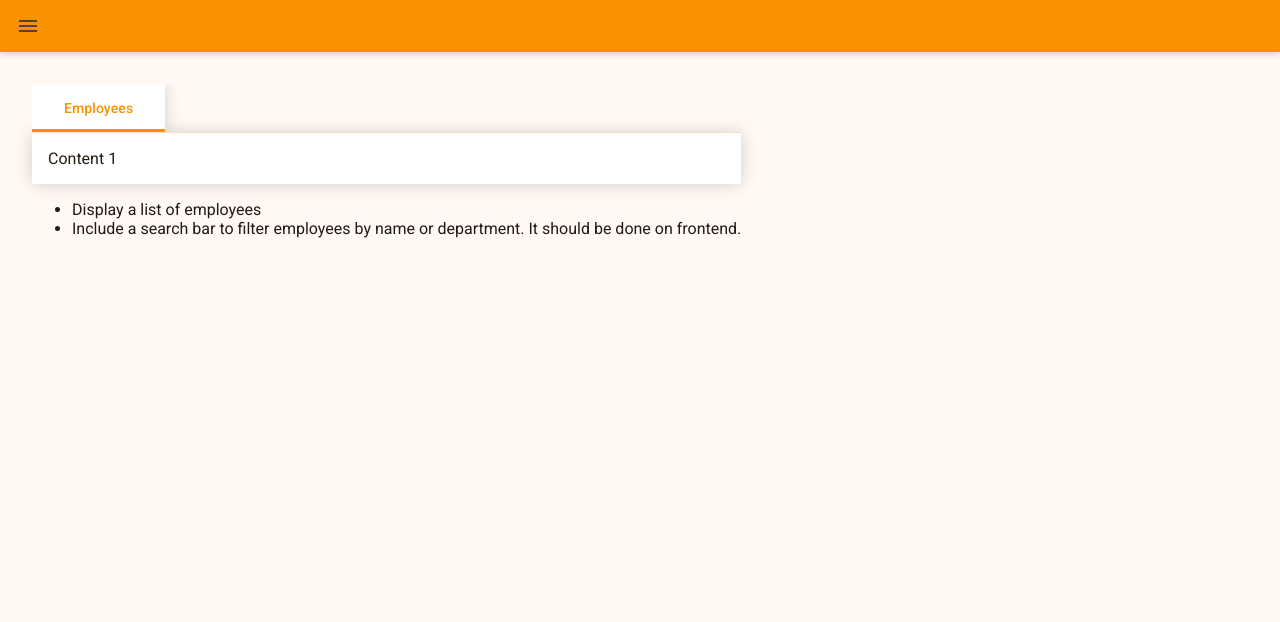
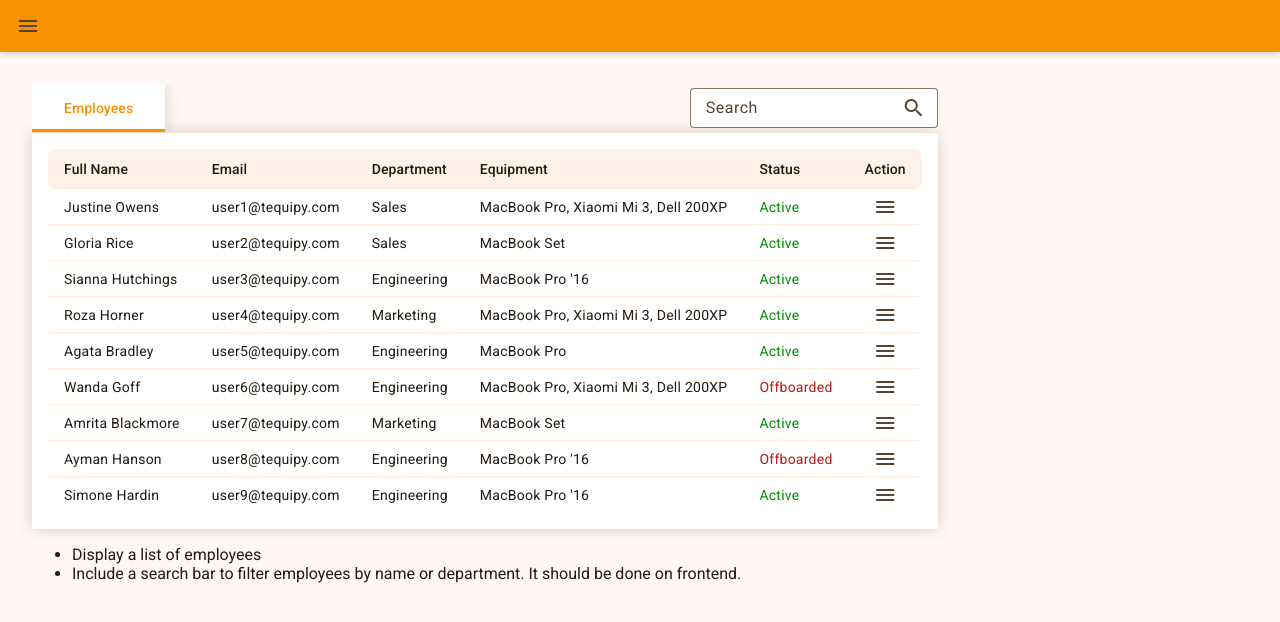
Before and after one commit to Wycza/employee-offboarding, an Angular app: page / in a window 1280 px wide. Shown: the top 622 px of the page. Built offline with nearby package versions, Linux system fonts and the light colour scheme.

Commit message:
Add employeees list component

```diff
--- /dev/null
+++ b/src/app/modules/dashboard-home/components/employees-list/employees-list.component.html
@@ -0,0 +1,55 @@
+<table mat-table [dataSource]="dataSource">
+  <ng-container matColumnDef="name">
+    <th mat-header-cell *matHeaderCellDef>Full Name</th>
+    <td mat-cell *matCellDef="let element">{{ element.name }}</td>
+  </ng-container>
+
+  <ng-container matColumnDef="email">
+    <th mat-header-cell *matHeaderCellDef>Email</th>
+    <td mat-cell *matCellDef="let element">{{ element.email }}</td>
+  </ng-container>
+
+  <ng-container matColumnDef="department">
+    <th mat-header-cell *matHeaderCellDef>Department</th>
+    <td mat-cell *matCellDef="let element">{{ element.department }}</td>
+  </ng-container>
+
+  <ng-container matColumnDef="equipment">
+    <th mat-header-cell *matHeaderCellDef>Equipment</th>
+    <td mat-cell *matCellDef="let element">{{ element.equipments | equipment }}</td>
+  </ng-container>
+
+  <ng-container matColumnDef="status">
+    <th mat-header-cell *matHeaderCellDef>Status</th>
+    <td mat-cell *matCellDef="let element">
+      <span [class]="`status-${element.status.toLocaleLowerCase()}`">
+        {{ element.status }}
+      </span>
+    </td>
+  </ng-container>
+
+  <ng-container matColumnDef="action">
+    <th mat-header-cell *matHeaderCellDef>Action</th>
+    <td mat-cell *matCellDef="let element">
+      <div class="action-wrapper">
+        <button mat-icon-button [matMenuTriggerFor]="menu">
+          <mat-icon>menu</mat-icon>
+        </button>
+
+        <mat-menu #menu="matMenu">
+          <button mat-menu-item (click)="openDetailsPage(element)">
+            <mat-icon>face</mat-icon>
+            <span> Details </span>
+          </button>
+          <button mat-menu-item (click)="startOffboarding(element)">
+            <mat-icon>door_front</mat-icon>
+            <span> Offboard </span>
+          </button>
+        </mat-menu>
+      </div>
+    </td>
+  </ng-container>
+
+  <tr mat-header-row *matHeaderRowDef="displayedColumns"></tr>
+  <tr mat-row *matRowDef="let row; columns: displayedColumns"></tr>
+</table>
--- /dev/null
+++ b/src/app/modules/dashboard-home/components/employees-list/employees-list.component.scss
@@ -0,0 +1,12 @@
+.status-active {
+  color: var(--color-green);
+}
+
+.status-offboarded {
+  color: var(--mat-sys-error);
+}
+
+.action-wrapper {
+  display: flex;
+  justify-content: center;
+}
--- /dev/null
+++ b/src/app/modules/dashboard-home/components/employees-list/employees-list.component.ts
@@ -0,0 +1,30 @@
+import { ChangeDetectionStrategy, Component, inject } from '@angular/core';
+import { MatButtonModule } from '@angular/material/button';
+import { MatIconModule } from '@angular/material/icon';
+import { MatMenuModule } from '@angular/material/menu';
+import { MatTableModule } from '@angular/material/table';
+import { MatTabsModule } from '@angular/material/tabs';
+import { EmployeesApi } from '@app/core/api/employees/employees.api';
+import { Employee } from '@app/core/api/employees/employees.model';
+import { EquipmentPipe } from '@app/shared/pipes/equipment/equipment-pipe';
+
+@Component({
+  selector: 'app-employees-list',
+  templateUrl: './employees-list.component.html',
+  styleUrl: './employees-list.component.scss',
+  changeDetection: ChangeDetectionStrategy.OnPush,
+  imports: [MatTabsModule, MatTableModule, EquipmentPipe, MatIconModule, MatButtonModule, MatMenuModule],
+})
+export class EmployeesListComponent {
+  private readonly employeesApi = inject(EmployeesApi);
+  displayedColumns: string[] = ['name', 'email', 'department', 'equipment', 'status', 'action'];
+  dataSource = this.employeesApi.getEmployees();
+
+  protected openDetailsPage(employee: Employee): void {
+    console.log(employee);
+  }
+
+  protected startOffboarding(employee: Employee): void {
+    console.log(employee);
+  }
+}
--- a/src/app/modules/dashboard-home/dashboard-home.component.html
+++ b/src/app/modules/dashboard-home/dashboard-home.component.html
@@ -1,6 +1,8 @@
-<mat-tab-group mat-stretch-tabs="false" mat-align-tabs="start">
-  <mat-tab label="Employees">Content 1</mat-tab>
-</mat-tab-group>
+<app-tab-component [searchInput]="true" (searchValueChange)="onSearchValueChange($event)">
+  <mat-tab label="Employees">
+    <app-employees-list />
+  </mat-tab>
+</app-tab-component>
 
 <ul>
   <li>Display a list of employees</li>
--- a/src/app/modules/dashboard-home/dashboard-home.component.ts
+++ b/src/app/modules/dashboard-home/dashboard-home.component.ts
@@ -1,11 +1,17 @@
 import { ChangeDetectionStrategy, Component } from '@angular/core';
 import { MatTabsModule } from '@angular/material/tabs';
+import { EmployeesListComponent } from './components/employees-list/employees-list.component';
+import { TabComponentComponent } from '@app/shared/components/tab-component/tab-component.component';
 
 @Component({
   selector: 'app-dashboard-home',
   templateUrl: './dashboard-home.component.html',
   styleUrl: './dashboard-home.component.scss',
   changeDetection: ChangeDetectionStrategy.OnPush,
-  imports: [MatTabsModule],
+  imports: [MatTabsModule, EmployeesListComponent, TabComponentComponent],
 })
-export class DashboardHomeComponent {}
+export class DashboardHomeComponent {
+  protected onSearchValueChange(value: string): void {
+    console.log(value);
+  }
+}
```
Also changed, not shown: 2 other files (tests, documents, lock files or other folders).
